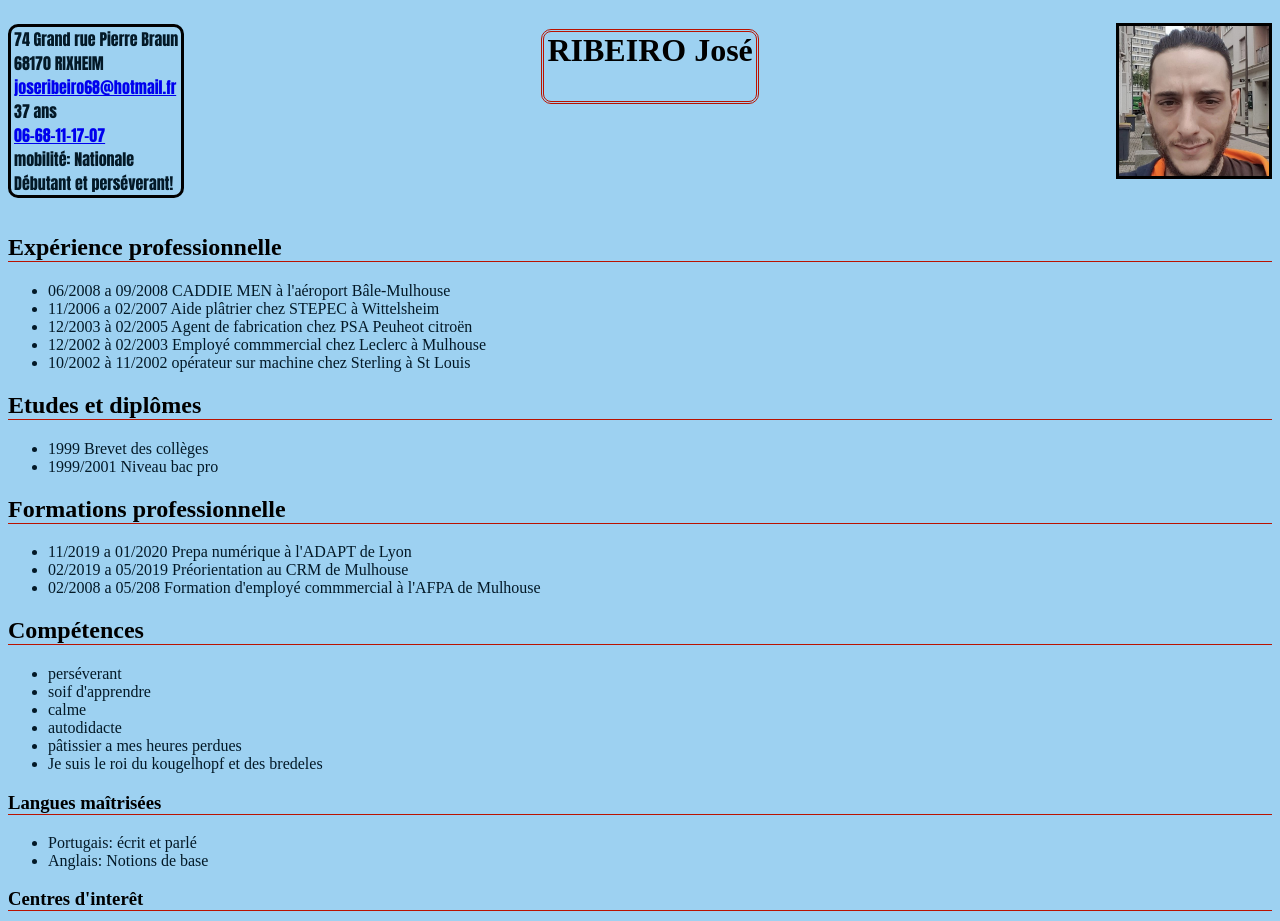
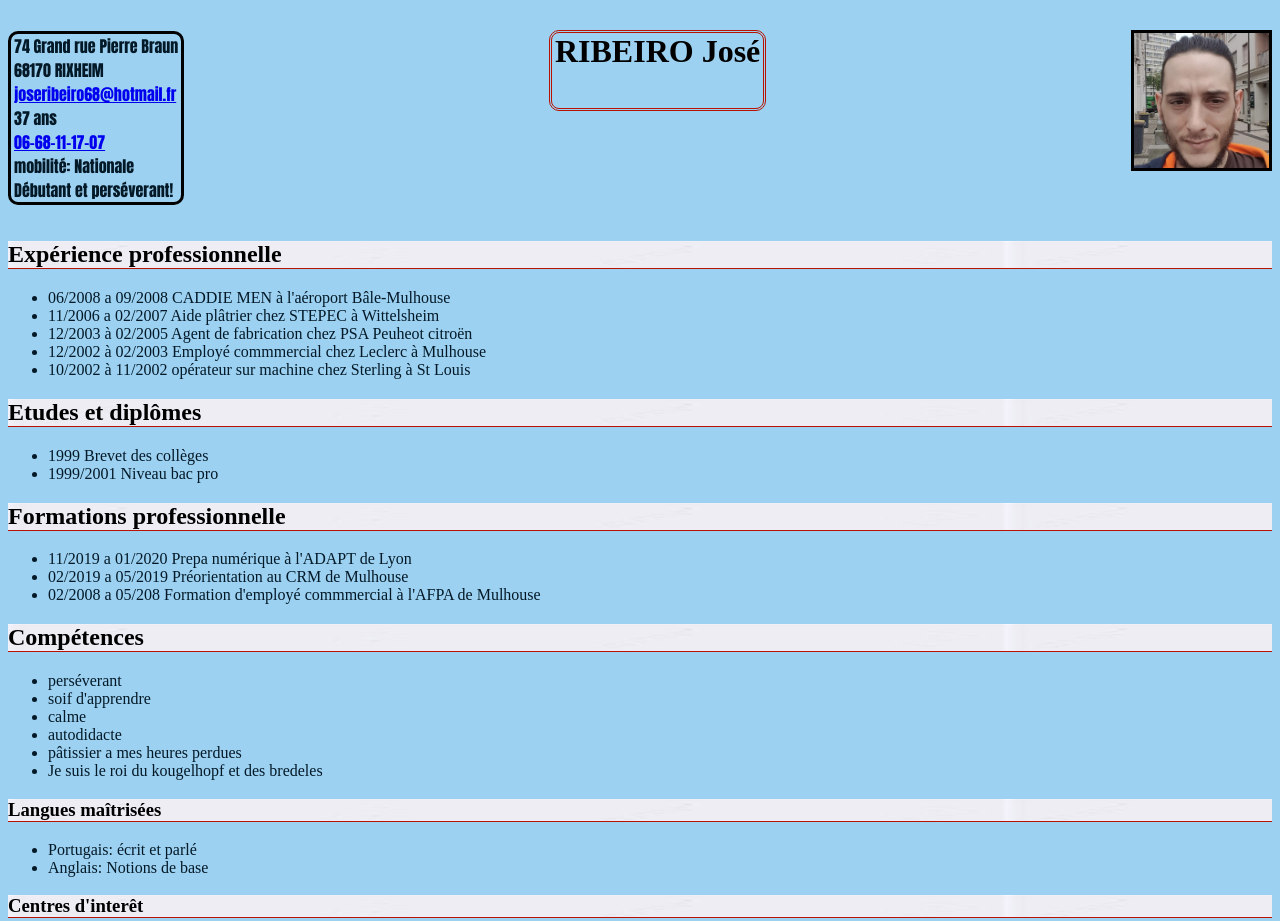
Before and after one commit to JRibeiro68/JRibeiro68.github.io, a plain HTML site: page docs/index.html in a window 1280 px wide. Shown: the top 921 px of the page. Drawn offline with Linux system fonts and the light colour scheme.

Commit message:
update CV

```diff
--- a/docs/styles/style.css
+++ b/docs/styles/style.css
@@ -1,5 +1,6 @@
 body{
     background-color: #9DD1F1;
+
 }
 
 p, li{
@@ -8,6 +9,7 @@ p, li{
 
 h2, h3{
     border-bottom: 1px solid #BA1200;
+    background-image: url("haut.png");
 }
 
 p{
@@ -16,19 +18,24 @@ p{
     border-radius: 10px;
     padding-left: 3px;
     padding-right: 3px;
+
+
 }
 div{
     display: flex;
     justify-content: space-between;
     flex-direction: row-reverse;
+    margin-top: 15px;
+
 }
 
 .photo{
     border: 3px black solid;
-    width: 150px;
-    height: 150px;
+    width: 135px;
+    height: 135px;
     margin-top: 15px;
 }
+
 
 h1{
    border: 3px #BA1200 double;
@@ -36,4 +43,5 @@ h1{
    border-radius: 10px;
    padding-left: 3px;
    padding-right: 3px;
+   margin-top: 15px;
 }
```
Also changed, not shown: docs/fond_haut.png (added), docs/styles/haut.png (added).
